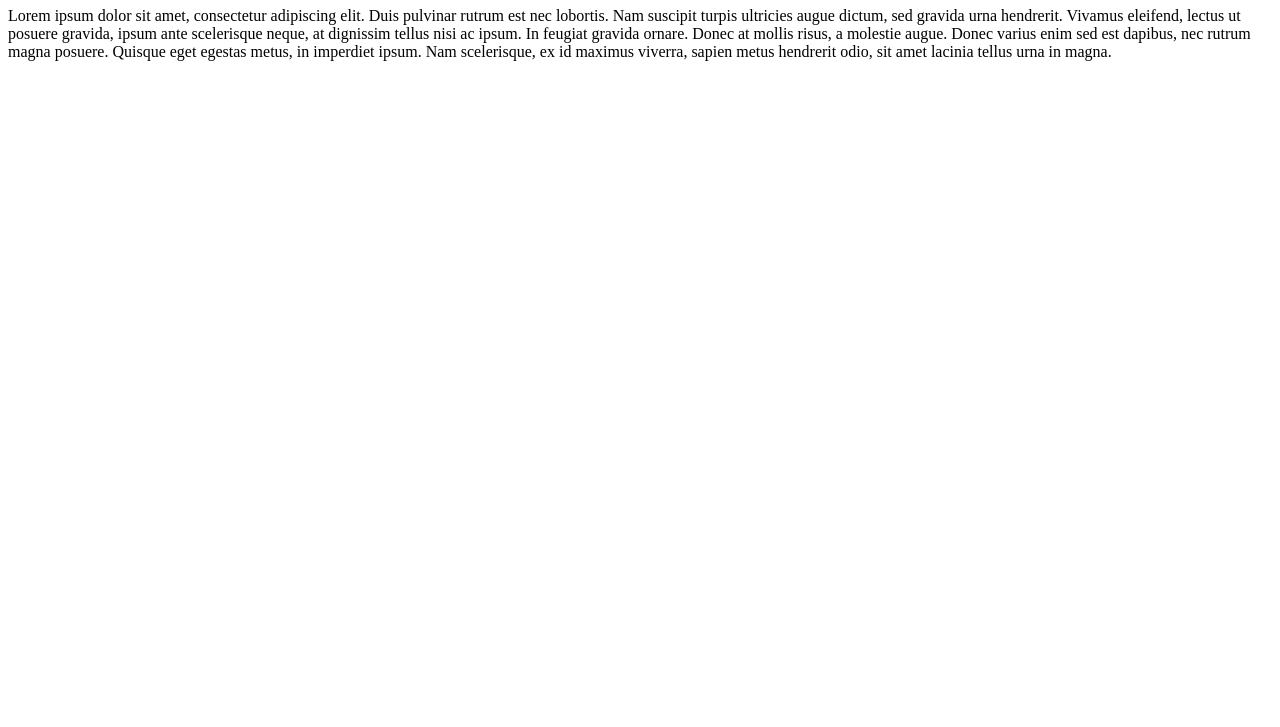
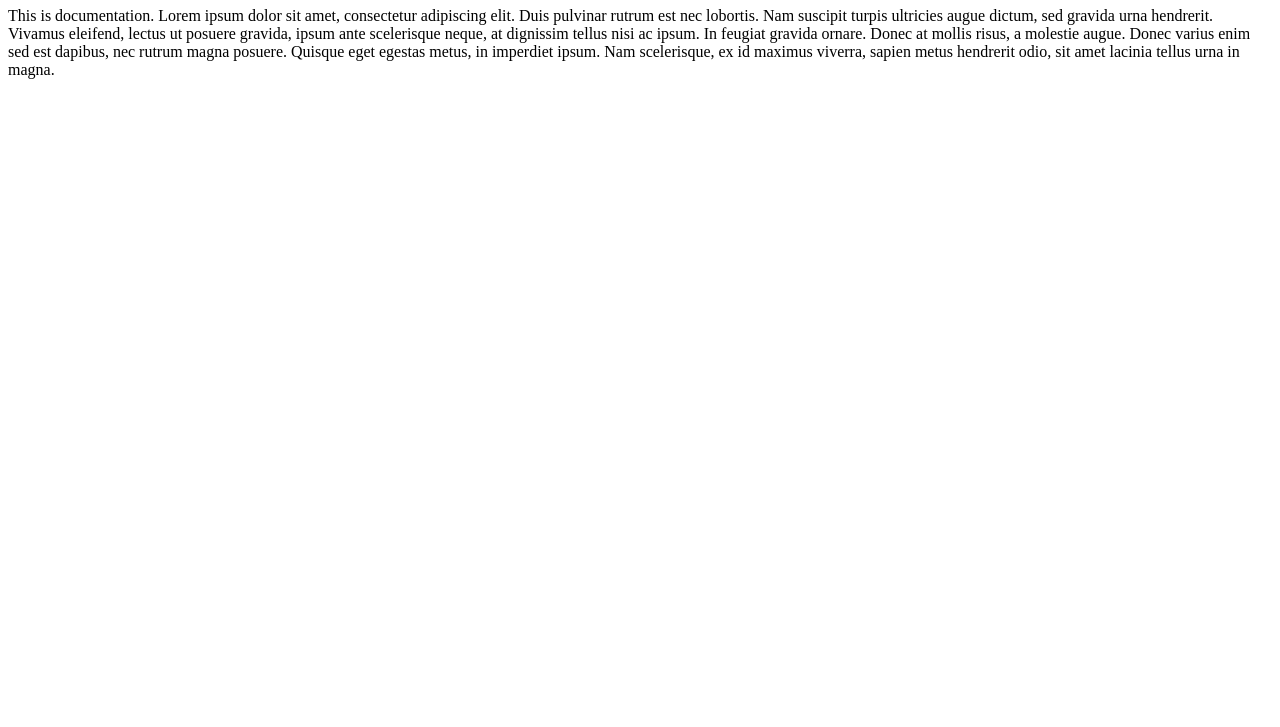
Before and after one commit to RHBusch/movie_api, a plain HTML site: page documentation.html in a window 1280 px wide. Shown: the part 73-800 px from the top of the page. Drawn offline with Linux system fonts and the light colour scheme.

Commit message:
Update documentation.html

```diff
--- a/documentation.html
+++ b/documentation.html
@@ -8,7 +8,7 @@
  </head>
  <body>
      <h1>Documentation:</h1>
-    <p> Lorem ipsum dolor sit amet, consectetur adipiscing elit.
+    <p> This is documentation. Lorem ipsum dolor sit amet, consectetur adipiscing elit.
         Duis pulvinar rutrum est nec lobortis. Nam suscipit turpis
         ultricies augue dictum, sed gravida urna hendrerit. Vivamus
         eleifend, lectus ut posuere gravida, ipsum ante scelerisque neque,
```
